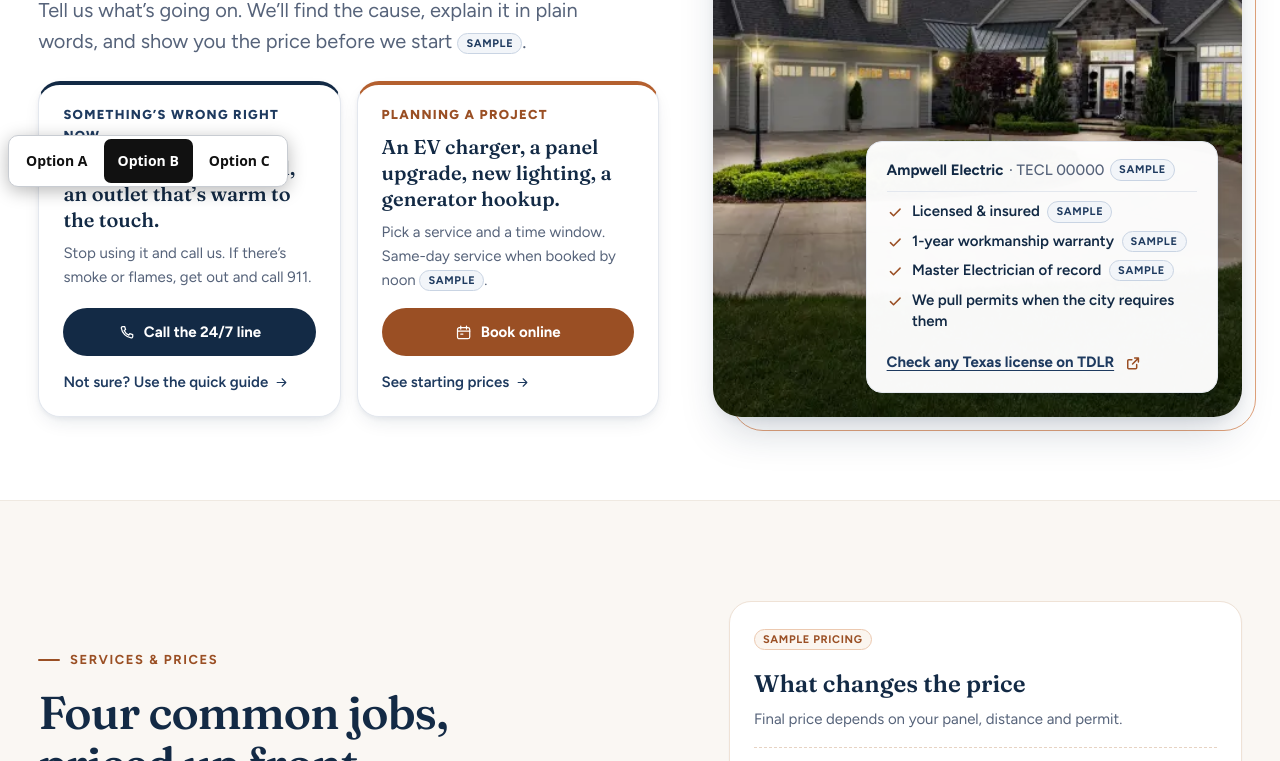
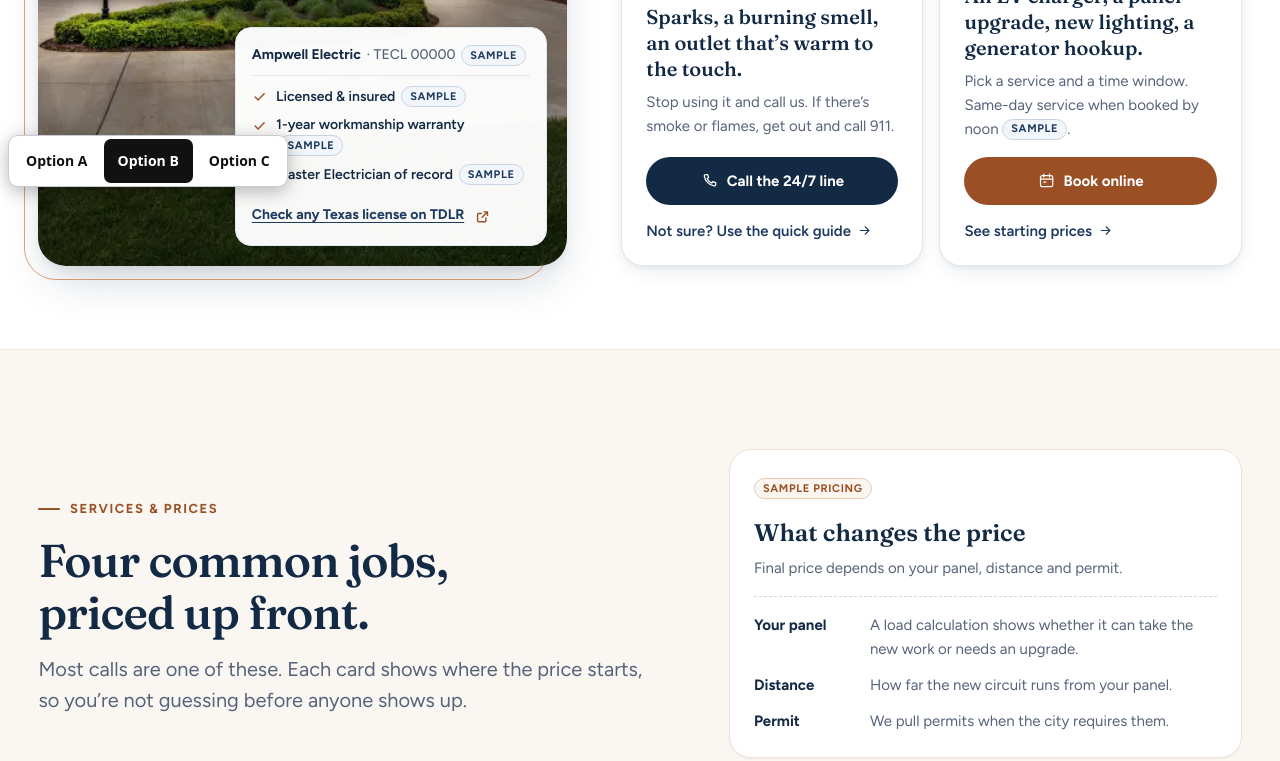
Before and after one commit to premiercode/electrican, a plain HTML site: page option-b/index.html in a window 1280 px wide. Shown: the part 605-1366 px from the top of the page. Drawn offline with Linux system fonts and the light colour scheme.

Commit message:
Fix switcher side effects and first-screen overlap on all three options
- Reset the switcher's extra bottom padding on the preview bar, header and main
- Keep hero calls to action clear of the bottom-left switcher at laptop and phone sizes
- Make the 911 label and utility numbers plain text in Option C, label licensing claims Sample
- Replace an unsupported panel photo caption in Option B with a generic one

Authored-By: Brian Hurley
Co-Authored-By: Claude Opus 5.5 <noreply@anthropic.com>

```diff
--- a/option-a/styles.css
+++ b/option-a/styles.css
@@ -329,7 +329,7 @@
     top: 0;
     left: 50%;
     width: min(100%, 2400px);
-    height: 330px;
+    height: 290px;
     transform: translateX(-50%);
   }
   .hero__media img {
@@ -346,17 +346,27 @@
     position: absolute;
     inset: 0;
     background:
-      linear-gradient(180deg, color-mix(in oklch, var(--ink), transparent 40%) 0%, transparent 30%, transparent 55%, var(--ink) 100%),
+      linear-gradient(180deg, color-mix(in oklch, var(--ink), transparent 40%) 0%, transparent 30%, transparent 50%, color-mix(in oklch, var(--ink), transparent 25%) 78%, var(--ink) 100%),
       linear-gradient(90deg, color-mix(in oklch, var(--ink), transparent 30%), transparent 60%);
   }
 
   .hero { --hero-pb: clamp(56px, 7vw, 120px); }
   .hero__wrap {
-    padding-top: 250px;
+    padding-top: 205px;
     padding-bottom: var(--hero-pb);
     width: 100%;
   }
-  .hero__content { max-width: 1080px; }
+  .hero__content { max-width: 1080px; display: flex; flex-direction: column; }
+  /* Phones: the two paths come straight after the headline so the call button sits
+     in the first screen, clear of the bottom-left corner. */
+  .hero__content .eyebrow { order: 1; }
+  .hero__title { order: 2; }
+  .paths { order: 3; margin-top: 24px; }
+  .hero__lede { order: 4; }
+  @media (min-width: 700px) {
+    .hero__lede { order: 3; }
+    .paths { order: 4; margin-top: 32px; }
+  }
   .hero__lede, .hero__content .eyebrow { max-width: 36rem; }
 
   .eyebrow {
@@ -401,7 +411,6 @@
   /* Two paths */
   .paths {
     position: relative;
-    margin-top: 32px;
     display: grid;
     gap: 14px;
   }
@@ -492,8 +501,12 @@
       background:
         linear-gradient(180deg, var(--ink) 0%, transparent 22%, transparent 70%, var(--ink) 100%);
     }
-    .hero__wrap { padding-top: clamp(64px, 7vw, 120px); }
-    .hero__title { font-size: clamp(5rem, 6vw, 7rem); }
+    .hero { --hero-pb: clamp(100px, 8vw, 140px); }
+    .hero__wrap { padding-top: 40px; }
+    .hero__title { font-size: clamp(4rem, min(6vw, 11.5svh), 7rem); }
+    .hero__title { margin-top: 10px; }
+    .hero__lede { margin-top: 18px; max-width: 42rem; }
+    .hero__lede, .hero__content .eyebrow { max-width: 42rem; }
   }
   @media (min-width: 2400px) {
     .hero__media { width: 1500px; right: calc((100% - 1600px) / 2 - 200px); }
@@ -1306,3 +1319,12 @@
     50% { box-shadow: 0 0 0 1px color-mix(in oklch, var(--volt), transparent 70%), 0 24px 70px -24px var(--volt-glow); }
   }
 }
+
+
+/* ---------- Switcher compatibility (unlayered on purpose) ----------
+   The preview switcher's stylesheet adds 5rem bottom padding to every body child that is the
+   last of its type. Only the footer should keep it; reset the others. */
+body > .skip.skip { padding-bottom: 12px; }
+body > .preview-bar.preview-bar { padding-bottom: 8px; }
+body > .site-header.site-header,
+body > main#main { padding-bottom: 0; }
--- a/option-b/index.html
+++ b/option-b/index.html
@@ -145,7 +145,6 @@
               <span class="hero-card-row"><svg class="icon" aria-hidden="true"><use href="#i-check"/></svg> <span>Licensed &amp; insured <span class="tag">Sample</span></span></span>
               <span class="hero-card-row"><svg class="icon" aria-hidden="true"><use href="#i-check"/></svg> <span>1-year workmanship warranty <span class="tag">Sample</span></span></span>
               <span class="hero-card-row"><svg class="icon" aria-hidden="true"><use href="#i-check"/></svg> <span>Master Electrician of record <span class="tag">Sample</span></span></span>
-              <span class="hero-card-row"><svg class="icon" aria-hidden="true"><use href="#i-check"/></svg> <span>We pull permits when the city requires them</span></span>
               <a class="hero-card-link" href="https://www.tdlr.texas.gov/LicenseSearch/" rel="noopener" target="_blank">Check any Texas license on TDLR<span class="visually-hidden"> (opens in a new tab)</span> <svg class="icon" aria-hidden="true"><use href="#i-external"/></svg></a>
             </figcaption>
           </figure>
@@ -442,7 +441,7 @@
               src="../assets/img/panel-open-01-622.webp"
               width="622" height="1280" loading="lazy" decoding="async"
               alt="Open residential breaker panel with rows of breakers and neatly routed wires">
-            <figcaption>Neat wiring is easier to inspect and safer to work on later.</figcaption>
+            <figcaption>Open residential breaker panel. Stock photo.</figcaption>
           </figure>
         </div>
       </div>
--- a/option-b/styles.css
+++ b/option-b/styles.css
@@ -565,7 +565,7 @@ button, input, select, textarea { font: inherit; color: inherit; }
 
 @media (min-width: 1000px) {
   .hero-grid {
-    grid-template-columns: minmax(0, 1.08fr) minmax(0, 0.92fr);
+    grid-template-columns: minmax(0, 0.92fr) minmax(0, 1.08fr);
     gap: clamp(2.5rem, 1rem + 3vw, 5rem);
     align-items: stretch;
   }
@@ -574,14 +574,22 @@ button, input, select, textarea { font: inherit; color: inherit; }
     aspect-ratio: auto;
     height: 100%;
     min-height: 520px;
+    object-position: 50% 100%;
   }
+  /* Photo sits left on desktop so the bottom-left of the first screen holds
+     no key content (the preview switcher lives there). */
+  .hero-media { order: -1; }
+  .hero-media::before { inset: 18px 18px -14px -14px; }
   .hero-card {
     position: absolute;
-    right: var(--space-6);
-    bottom: var(--space-6);
+    right: var(--space-5);
+    bottom: var(--space-5);
     margin: 0;
-    max-width: 22rem;
+    max-width: 19.5rem; /* stays right of the ~290px switcher zone */
+    font-size: 0.875rem;
+    padding: var(--space-4);
   }
+  .hero-card-row .tag { margin-left: 0.15rem; }
 }
 
 /* ---------- Services ---------- */
@@ -1275,3 +1283,28 @@ button, input, select, textarea { font: inherit; color: inherit; }
 @media (max-width: 999px) {
   .feature-media--diagram { aspect-ratio: auto; max-height: none; padding: var(--space-5) var(--space-3); }
 }
+
+/* Keep the preview switcher's padding on the footer only. Its rule
+   (body > :last-of-type:not(script):not(nav)) has specificity 0,1,3, so these
+   doubled class selectors (0,2,1) win regardless of source order. */
+body > .preview-bar.preview-bar { padding-bottom: 0.55rem; }
+body > .site-header.site-header,
+body > .sprite.sprite,
+body > main#main { padding-bottom: 0; }
+body > .skip-link.skip-link { padding-bottom: 0.75rem; }
+
+/* Compact first screen on phones so the urgent path's call button clears the
+   bottom of a 375x812 screen */
+@media (max-width: 639px) {
+  .preview-bar { font-size: 0.75rem; padding-block: 0.45rem; }
+  body > .preview-bar.preview-bar { padding-bottom: 0.45rem; }
+  .hero { padding-top: var(--space-4); }
+  .emergency-strip { gap: 0.4rem 1rem; padding: 0.6rem 0.5rem 0.5rem 0.9rem; }
+  .hero-grid { margin-top: var(--space-6); }
+  .hero .eyebrow { font-size: 0.75rem; letter-spacing: 0.07em; margin-bottom: var(--space-3); }
+  .hero .eyebrow::before { width: 16px; }
+  .hero-lede { font-size: var(--text-base); margin-top: var(--space-3); }
+  .paths { margin-top: var(--space-5); }
+  .path { padding-top: var(--space-4); }
+  .path-body { margin-bottom: var(--space-3); }
+}
--- a/option-c/styles.css
+++ b/option-c/styles.css
@@ -215,6 +215,15 @@ p { margin: 0; }
 .path--plan:hover { background: var(--ink); color: var(--paper); }
 .path--plan:hover .path__meta { color: var(--paper); }
 .hero .fine { margin-top: 16px; }
+.hero__copy { display: flex; flex-direction: column; }
+.hero__copy .paths { order: 2; }
+.hero__copy .fine { order: 3; }
+.hero__copy .lede { order: 4; margin-top: 22px; }
+@media (max-width: 599px) {
+  .hero__copy .label, .hide-mobile, .e-strip .btn { display: none; }
+  .e-strip { padding: 10px 14px; }
+  .hero__grid { padding-top: 20px; }
+}
 
 .hero__drawing { margin: 0; align-self: center; }
 .hero__drawing svg { width: 100%; height: auto; max-height: 560px; }
@@ -248,8 +257,12 @@ p { margin: 0; }
 
 @media (min-width: 900px) {
   .zones--top { display: flex; }
-  .hero__grid { grid-template-columns: minmax(0, 1.05fr) minmax(0, 1fr); gap: clamp(32px, 4vw, 80px); align-items: center; }
-  .title-block { grid-template-columns: 1.6fr 1fr 1.6fr 0.6fr 1fr 1.3fr; }
+  .hero__grid { grid-template-columns: minmax(0, 0.95fr) minmax(0, 1.05fr); gap: clamp(32px, 4vw, 80px); align-items: center; }
+  .hero__drawing { order: -1; }
+  /* Scale and sheet cells first, so the contractor name stays clear of the bottom-left preview switcher. */
+  .title-block { grid-template-columns: 0.7fr 1fr 1.6fr 1fr 1.6fr 1.3fr; }
+  .tb:nth-child(4) { order: -2; }
+  .tb:nth-child(5) { order: -1; }
   .tb, .tb:nth-child(2n) { border-right: 1px solid var(--ink); border-bottom: 0; }
   .tb:last-child { border-right: 0; grid-column: auto; }
   .tb--name { grid-column: auto; }
@@ -306,6 +319,12 @@ p { margin: 0; }
 .cond { font-weight: 500; }
 .act { font-family: var(--mono); font-size: 0.875rem; color: var(--ink-2); line-height: 1.55; }
 .tier__btn { justify-self: start; margin-top: 6px; }
+.tier__badge {
+  display: inline-flex; align-items: center; gap: 10px; padding: 0;
+  font-family: var(--mono); font-size: 1.0625rem; font-weight: 600; letter-spacing: 0.06em; text-transform: uppercase;
+  color: var(--accent-ink); cursor: default;
+}
+.tier__badge::before { content: ""; width: 12px; height: 12px; background: var(--accent); flex-shrink: 0; }
 .tier--1 { background: repeating-linear-gradient(-45deg, rgba(164, 71, 31, 0.06) 0 8px, transparent 8px 16px); }
 .tier--1 .tier__code { color: #fff; background: var(--accent); justify-self: start; padding: 2px 8px; }
 .tier--1 .tier__title { color: var(--accent-ink); }
@@ -509,3 +528,7 @@ html:not(.js) form:has(#f-urgent:checked) .urgent-note--nojs { display: block; }
   .sec-head { max-width: 1100px; }
   .hero__drawing svg { max-height: 720px; }
 }
+
+/* The preview switcher stylesheet pads every last-of-type body child; only the footer should keep it.
+   The :not(#_) raises specificity above that rule. Remove with the switcher at launch. */
+body > .skip:not(#_), body > .preview-bar:not(#_), body > .site-header:not(#_), body > main:not(#_) { padding-bottom: 0; }
```
Also changed, not shown: option-c/index.html (+5 -5 lines).
